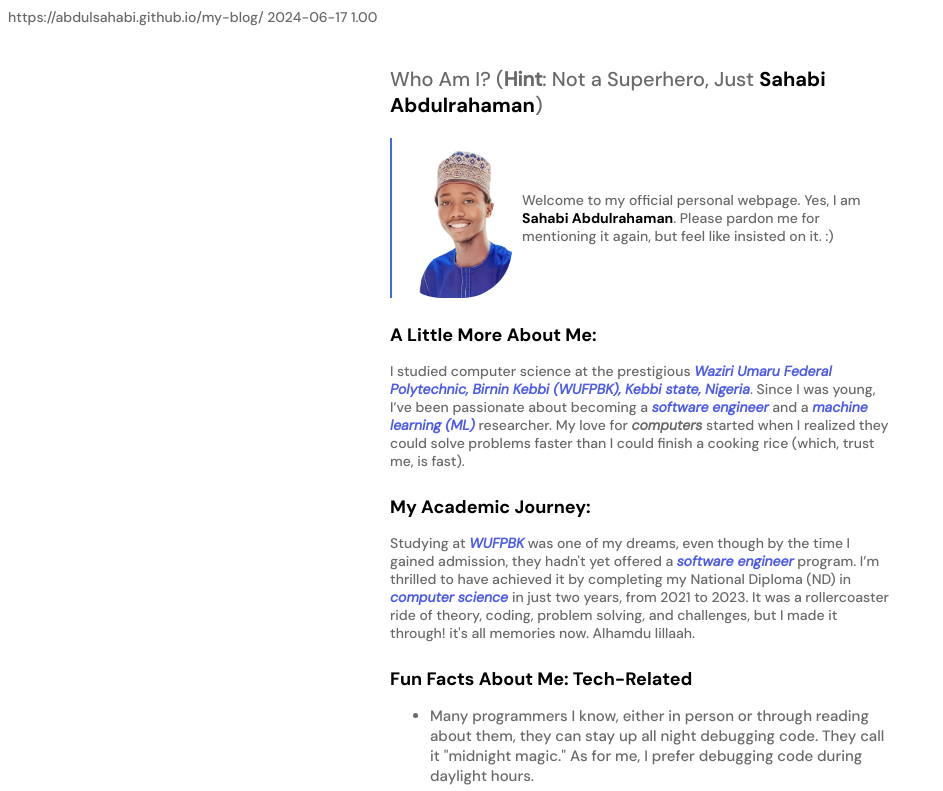
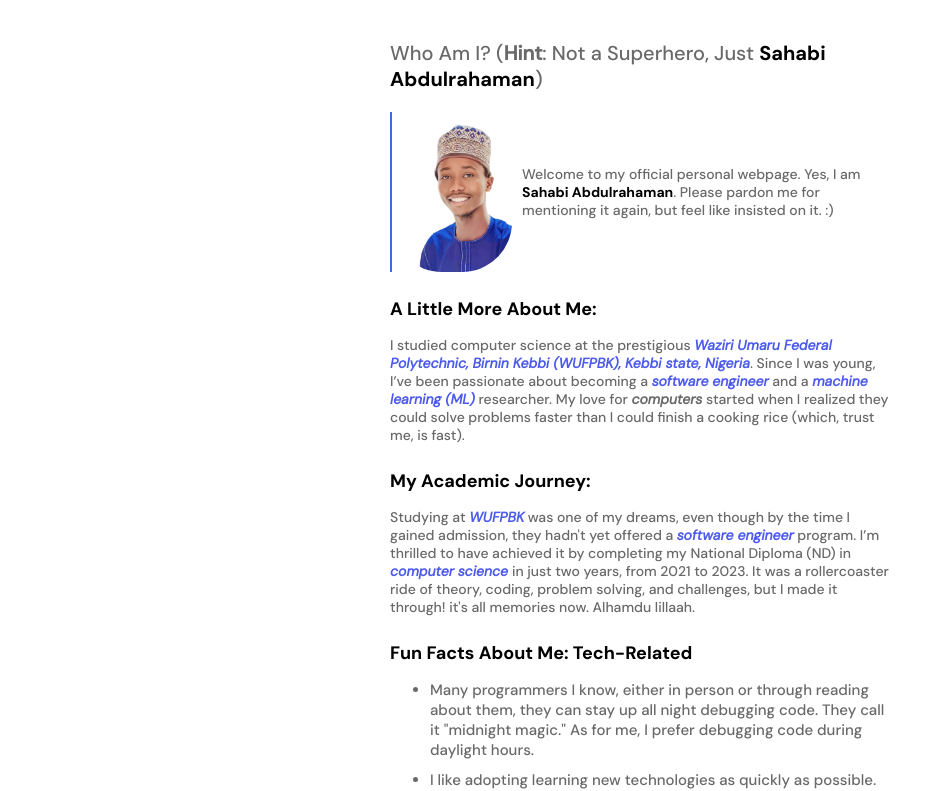
Before and after one commit to abdulsahabi/my-blog, a plain HTML site: page index.html in a window 1280 px wide. Shown: the top 791 px of the page, without its empty margins (0-943 px from the left). Drawn offline with Linux system fonts and the light colour scheme.

Commit message:
Update index.html

```diff
--- a/index.html
+++ b/index.html
@@ -5,13 +5,7 @@
         <meta name="viewport" content="width=device-width, initial-scale=1.0" />
         <meta name="google-site-verification" content="w9ebuEH-nIriGX835OaVJNGYVlR0whkIzWMny7b5bDA" />
         <title>Abdul Sahabi peronal homepage</title>
-        <urlset xmlns="http://www.sitemaps.org/schemas/sitemap/0.9">
-            <url>
-                <loc>https://abdulsahabi.github.io/my-blog/</loc>
-                <lastmod>2024-06-17</lastmod>
-                <priority>1.00</priority>
-            </url>
-        </urlset>
+
 
         <link rel="stylesheet" href="./public/style.css" />
         <script type="application/ld+json">
@@ -20,6 +14,7 @@
                 "@type": "Person",
                 "name": "Abdulrahaman Sahabi",
                 "url": "https://abdulsahabi.github.io/my-blog/",
+                "image": "https://i.imgur.com/n4QVonj.jpeg",
                 "jobTitle": "Software Engineer",
                 "worksFor": {
                     "@type": "Software Development",
```
